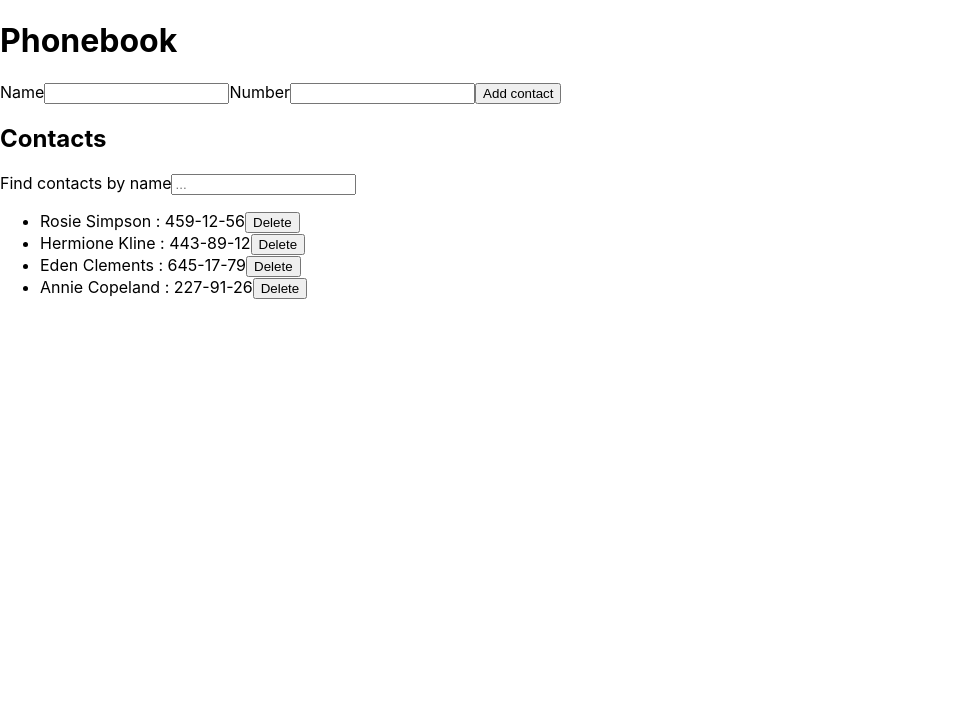
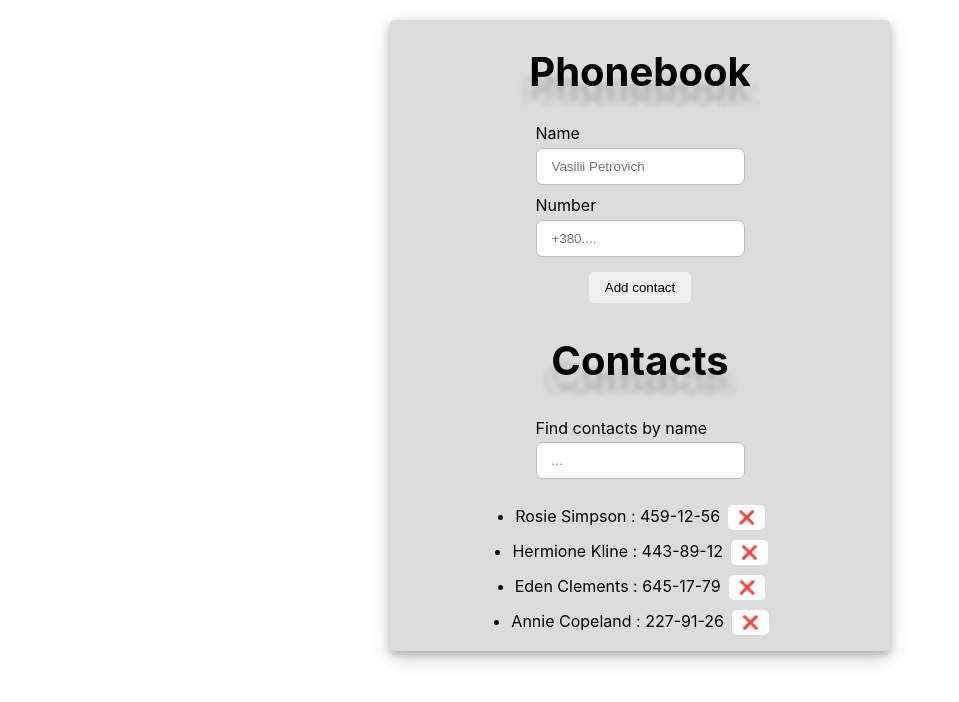
Before and after one commit to slavapravda/goit-react-hw-02-phonebook, a React (Create React App) app: page / in a window 1280 px wide. Shown: the top 702 px of the page, without its empty margins (0-959 px from the left). Built offline with nearby package versions, Linux system fonts and the light colour scheme.

Commit message:
finish task

```diff
--- a/src/components/App.jsx
+++ b/src/components/App.jsx
@@ -1,8 +1,10 @@
 import { Component } from 'react';
-// import { nanoid } from 'nanoid';
-import Form from './Phonebook/Form';
-import Filter from './Phonebook/Filter';
-import ContactList from './Phonebook/ContactList';
+import Form from './Form/Form';
+import Filter from './Filter/Filter';
+import ContactList from './ContactList/ContactList';
+
+import { nanoid } from 'nanoid';
+import s from './app.module.css';
 
 export class App extends Component {
   state = {
@@ -16,42 +18,62 @@ export class App extends Component {
   };
 
   formSubmitHandler = data => {
-    // const {contacts} = this.state
+    const { contacts } = this.state;
 
-    this.setState(prevState => ({
-      contacts: [data, ...prevState.contacts],
-    }));
-  };
+    if (contacts.find(contact => data.name === contact.name)) {
+      return alert(`${data.name} is already in contacts.`);
+    }
 
-  deleteContact = contactId => {
-    this.setState(prevState => ({
-      contacts: prevState.contacts.filter(contact => contact.id !== contactId),
-    }));
-  };
-
-  filterChange = event => {
-    const { value } = event.currentTarget;
-    this.setState({
-      filter: value,
+    this.setState(prevState => {
+      const newContact = {
+        id: nanoid(),
+        ...data,
+      };
+      return {
+        contacts: [newContact, ...prevState.contacts],
+      };
     });
   };
 
-  filterState = () => {
+  removeContact = id => {
+    this.setState(({ contacts }) => {
+      const newContacts = contacts.filter(contact => contact.id !== id);
+      return {
+        contacts: newContacts,
+      };
+    });
+  };
+
+  filterChange = ({ target }) => {
+    const { name, value } = target;
+    this.setState({
+      [name]: value,
+    });
+  };
+
+  getFilteredContacts = () => {
     const { contacts, filter } = this.state;
-    return contacts.filter(contact =>
+
+    if (!contacts) {
+      return contacts;
+    }
+    const filteredContacts = contacts.filter(contact =>
       contact.name.toLowerCase().includes(filter.toLowerCase())
     );
+
+    return filteredContacts;
   };
 
   render() {
-      const contacts = this.filterState()
+    const contacts = this.getFilteredContacts();
+    const { formSubmitHandler, filterChange, removeContact } = this;
     return (
-      <div>
-        <h1>Phonebook</h1>
-        <Form onSubmit={this.formSubmitHandler} />
-        <h2>Contacts</h2>
-        <Filter onChange={this.filterChange}/>
-        <ContactList contacts={contacts} deleteContact={this.deleteContact}/>
+      <div className={s.section}>
+        <h1 className={s.title}>Phonebook</h1>
+        <Form onSubmit={formSubmitHandler} />
+        <h2 className={s.title}>Contacts</h2>
+        <Filter onChange={filterChange} />
+        <ContactList items={contacts} removeContact={removeContact} />
       </div>
     );
   }
--- /dev/null
+++ b/src/components/ContactList/ContactList.jsx
@@ -0,0 +1,39 @@
+import PropTypes, { arrayOf } from 'prop-types';
+import s from './contact-list.module.css';
+
+const ContactList = ({ items, removeContact }) => {
+  return (
+    <ul className={s.contact__list}>
+      {items.map(({ id, name, number }) => (
+        <li key={id} className={s.contact__item}>
+          {name} : {number}
+          <button
+            className={s.contact__btn}
+            key={id}
+            onClick={() => removeContact(id)}
+            type="button"
+          >
+            ❌
+          </button>
+        </li>
+      ))}
+    </ul>
+  );
+};
+
+export default ContactList;
+
+ContactList.defaultProps = {
+  items: [],
+};
+
+ContactList.propTypes = {
+  removeContact: PropTypes.func,
+  items: PropTypes.arrayOf(
+    PropTypes.shape({
+      id: PropTypes.string.isRequired,
+      name: PropTypes.string.isRequired,
+      number: PropTypes.string.isRequired,
+    })
+  ),
+};
--- /dev/null
+++ b/src/components/ContactList/contact-list.module.css
@@ -0,0 +1,24 @@
+.contact__list{
+    display: flex;
+    flex-direction: column;
+    align-items: center;
+    padding: 0;
+
+}
+.contact__item:not(:last-child){
+    margin-bottom: 10px;
+}
+
+.contact__btn{
+margin-left: 8px;
+padding: 5px 10px;
+font-weight: bold;
+border-radius: 5px;
+border: none;
+background-color: #fff;
+color: red;
+cursor: pointer;
+}
+.contact__btn:hover{
+    box-shadow: 0 4px 8px 0 rgba(0, 0, 0, 0.2), 0 6px 20px 0 rgba(0, 0, 0, 0.19);
+}
--- /dev/null
+++ b/src/components/Filter/Filter.jsx
@@ -0,0 +1,18 @@
+import PropTypes from 'prop-types'
+import s from './filter.module.css'
+
+const Filter = ({onChange}) => {
+  return (
+    <div>
+      <label className={s.form__group}>Find contacts by name
+        <input className={s.input} type="text" name="filter" placeholder="..." onChange={onChange}/>
+      </label>
+      </div>
+  );
+};
+
+export default Filter;
+
+Filter.propTypes = {
+  onChange: PropTypes.func,
+}
--- /dev/null
+++ b/src/components/Filter/filter.module.css
@@ -0,0 +1,9 @@
+.form__group {
+  display: flex;
+  flex-direction: column;
+  margin-bottom: 10px;
+}
+
+.input {
+  margin-top: 4px;
+}
--- /dev/null
+++ b/src/components/Form/Form.jsx
@@ -0,0 +1,91 @@
+import { Component } from 'react';
+import PropTypes from 'prop-types';
+import { nanoid } from 'nanoid';
+import s from './form.module.css';
+
+class Form extends Component {
+  state = {
+    name: '',
+    number: '',
+  };
+
+  static defaultProps = {
+    onSubmit: () => {},
+  };
+  static propTypes = {
+    onSubmit: PropTypes.func,
+  };
+
+  nameId = nanoid();
+  numberId = nanoid();
+
+  handleChange = ({ target }) => {
+    const { name, value } = target;
+    this.setState({
+      [name]: value,
+    });
+  };
+
+  handleSubmit = event => {
+    event.preventDefault();
+    this.props.onSubmit({ ...this.state });
+    this.reset();
+  };
+
+  reset = () => {
+    this.setState({
+      name: '',
+      number: '',
+    });
+  };
+
+  render() {
+    const { name, number } = this.state;
+    const { nameId, numberId } = this;
+    const { handleSubmit, handleChange } = this;
+
+    return (
+      <>
+        <form onSubmit={handleSubmit}>
+          <div className={s.form__group}>
+            <label htmlFor={nameId} className={s.form__label}>
+              Name
+            </label>
+            <input
+              placeholder="Vasilii Petrovich"
+              id={nameId}
+              value={name}
+              type="text"
+              name="name"
+              pattern="^[a-zA-Zа-яА-Я]+(([' -][a-zA-Zа-яА-Я ])?[a-zA-Zа-яА-Я]*)*$"
+              title="Name may contain only letters, apostrophe, dash and spaces. For example Adrian, Jacob Mercer, Charles de Batz de Castelmore d'Artagnan"
+              required
+              onChange={handleChange}
+            />
+          </div>
+          <div className={s.form__group}>
+            <label htmlFor={numberId} className={s.form__label}>
+              Number
+            </label>
+            <input
+              placeholder="+380...."
+              id={numberId}
+              value={number}
+              type="tel"
+              name="number"
+              pattern="\+?\d{1,4}?[-.\s]?\(?\d{1,3}?\)?[-.\s]?\d{1,4}[-.\s]?\d{1,4}[-.\s]?\d{1,9}"
+              title="Phone number must be digits and can contain spaces, dashes, parentheses and can start with +"
+              required
+              onChange={handleChange}
+            />
+          </div>
+          <button className={s.form__btn} type="submit">
+            Add contact
+          </button>
+        </form>
+      </>
+    );
+  }
+}
+
+export default Form;
--- /dev/null
+++ b/src/components/Form/form.module.css
@@ -0,0 +1,23 @@
+.form__group {
+  display: flex;
+  flex-direction: column;
+  margin-bottom: 10px;
+}
+
+.form__btn {
+  display: block;
+  margin: 15px auto auto;
+  padding: 8px 16px;
+  border: none;
+  border-radius: 5px;
+  cursor: pointer;
+}
+.form__btn:hover {
+  transform: scale(1.1);
+  background-color: #fff;
+  box-shadow: 0 0 0 0.2rem rgba(158, 158, 158, 0.25);
+}
+
+.form__label {
+  margin-bottom: 5px;
+}
--- a/src/components/Phonebook/ContactList.jsx
+++ /dev/null
@@ -1,20 +0,0 @@
-const ContactList = ({ contacts, deleteContact }) => {
-  return (
-    <ul>
-          {contacts.map(({ id, name, number }) => (
-            <li key={id}>
-              {name} : {number}
-              <button
-                key={id}
-                onClick={() => deleteContact(id)}
-                type="button"
-              >
-                Delete
-              </button>
-            </li>
-          ))}
-        </ul>
-  )
-};
-
-export default ContactList;
--- a/src/components/Phonebook/Filter.jsx
+++ /dev/null
@@ -1,12 +0,0 @@
-const Filter = ({onChange}) => {
-  return (
-    <>
-      <label>
-        Find contacts by name
-        <input type="text" name="filter" placeholder="..." onChange={onChange}/>
-      </label>
-    </>
-  );
-};
-
-export default Filter;
--- a/src/components/Phonebook/Form.jsx
+++ /dev/null
@@ -1,70 +0,0 @@
-import { Component } from 'react';
-import { nanoid } from 'nanoid';
-
-class Form extends Component {
-  state = {
-    name: '',
-    number: '',
-  };
-
-  nameId = nanoid();
-  numberId = nanoid();
-
-  handleChange = event => {
-    const { name, value } = event.currentTarget;
-    this.setState({
-      [name]: value,
-    });
-  };
-
-  handleSubmit = event => {
-    event.preventDefault();
-    this.props.onSubmit(this.state);
-    this.reset();
-  };
-
-  reset = () => {
-    this.setState({
-      name: '',
-      number: '',
-    });
-  };
-
-  render() {
-    return (
-        <>
-      <form onSubmit={this.handleSubmit}>
-        <label htmlFor={this.nameId}>
-          Name
-          <input
-            id={this.nameId}
-            value={this.state.name}
-            type="text"
-            name="name"
-            pattern="^[a-zA-Zа-яА-Я]+(([' -][a-zA-Zа-яА-Я ])?[a-zA-Zа-яА-Я]*)*$"
-            title="Name may contain only letters, apostrophe, dash and spaces. For example Adrian, Jacob Mercer, Charles de Batz de Castelmore d'Artagnan"
-            required
-            onChange={this.handleChange}
-          />
-        </label>
-        <label htmlFor={this.numberId}>
-          Number
-          <input
-            id={this.numberId}
-            value={this.state.number}
-            type="tel"
-            name="number"
-            pattern="\+?\d{1,4}?[-.\s]?\(?\d{1,3}?\)?[-.\s]?\d{1,4}[-.\s]?\d{1,4}[-.\s]?\d{1,9}"
-            title="Phone number must be digits and can contain spaces, dashes, parentheses and can start with +"
-            required
-            onChange={this.handleChange}
-          />
-        </label>
-        <button type="submit">Add contact</button>
-      </form>
-      </>
-    );
-  }
-}
-
-export default Form;
--- /dev/null
+++ b/src/components/app.module.css
@@ -0,0 +1,16 @@
+.section {
+  display: flex;
+  flex-direction: column;
+  align-items: center;
+  margin: 20px auto;
+  width: 500px;
+  background-color: gainsboro;
+  box-shadow: 0 4px 8px 0 rgba(0, 0, 0, 0.2), 0 6px 20px 0 rgba(0, 0, 0, 0.19);
+  border-radius: 5px;
+}
+
+.title {
+  font-size: 40px;
+  text-shadow: 0px 15px 5px rgba(0, 0, 0, 0.1),
+    10px 20px 5px rgba(0, 0, 0, 0.05), -10px 20px 5px rgba(0, 0, 0, 0.05);
+}
--- a/src/index.css
+++ b/src/index.css
@@ -13,3 +13,18 @@ code {
   font-family: source-code-pro, Menlo, Monaco, Consolas, 'Courier New',
     monospace;
 }
+
+input{
+  padding: 10px 15px;
+  color: #212529;
+  background-color: #fff;
+  border: 1px solid #bdbdbd;
+  border-radius: 7px
+}
+input:focus {
+  color: #212529;
+  background-color: #fff;
+  border-color: #bdbdbd;
+  outline: 0;
+  box-shadow: 0 0 0 0.2rem rgba(158, 158, 158, 0.25);
+}
```
